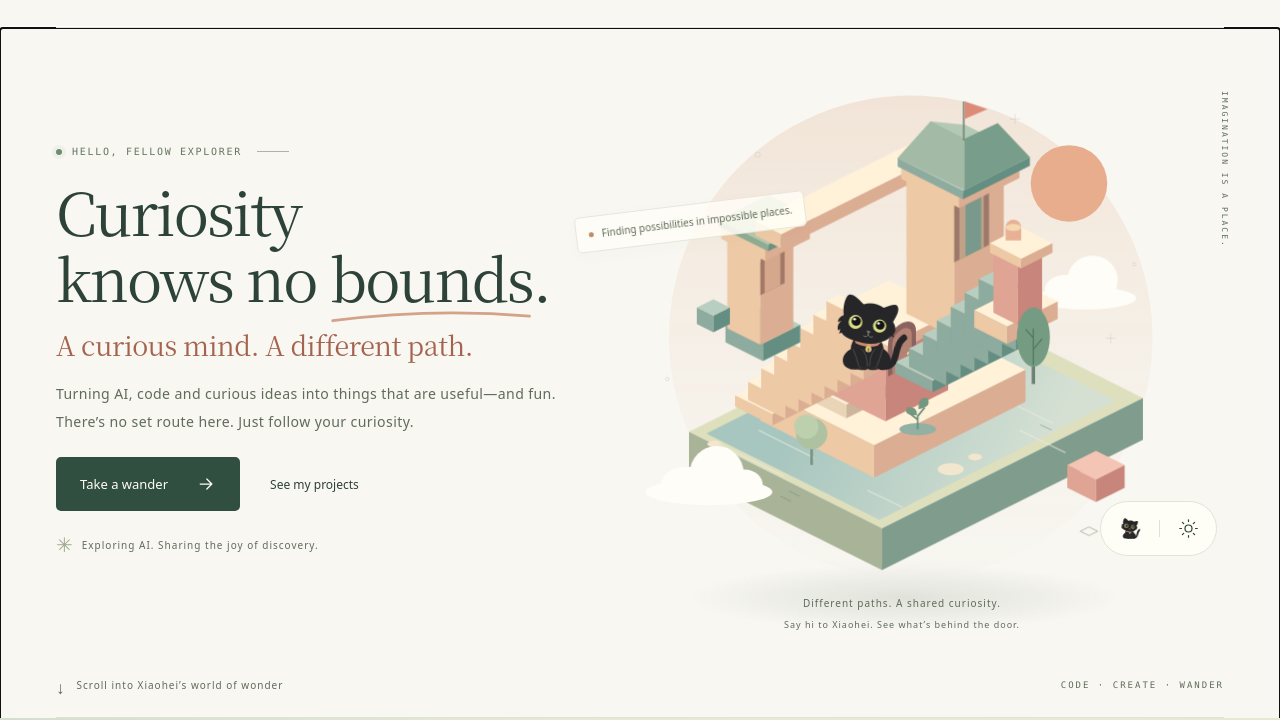
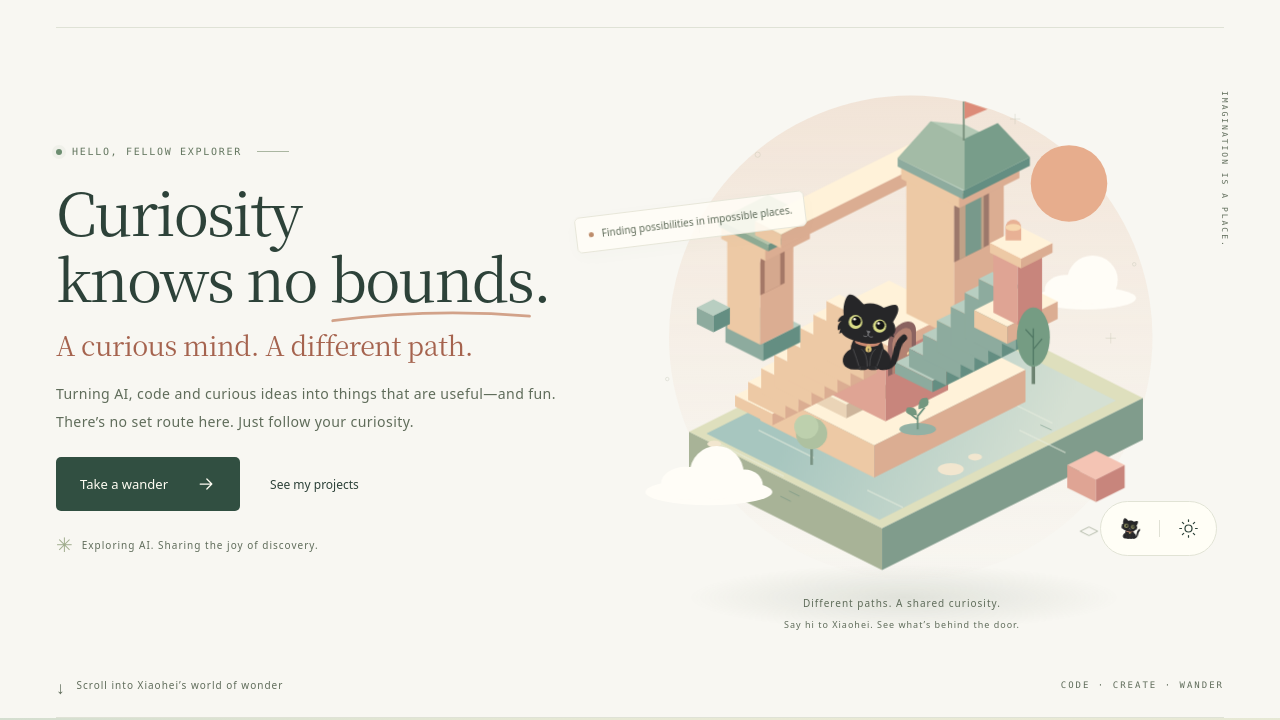
Before and after one commit to miguchn/migu_site, a website built with Vite: page index.html in a window 1280 px wide. Shown: the part 82-802 px from the top of the page. Built offline with nearby package versions, Linux system fonts and the light colour scheme.

Commit message:
fix: 移除主内容区聚焦时的蓝色外框

```diff
--- a/src/style.css
+++ b/src/style.css
@@ -63,6 +63,10 @@ button:focus-visible {
   outline: 2px solid #b86e58;
   outline-offset: 6px;
   border-radius: 4px;
+}
+/* Intro/skip navigation focuses this reading target, not an interactive control. */
+#main:focus {
+  outline: none;
 }
 ::selection {
   background: #e6bfa8;
```
